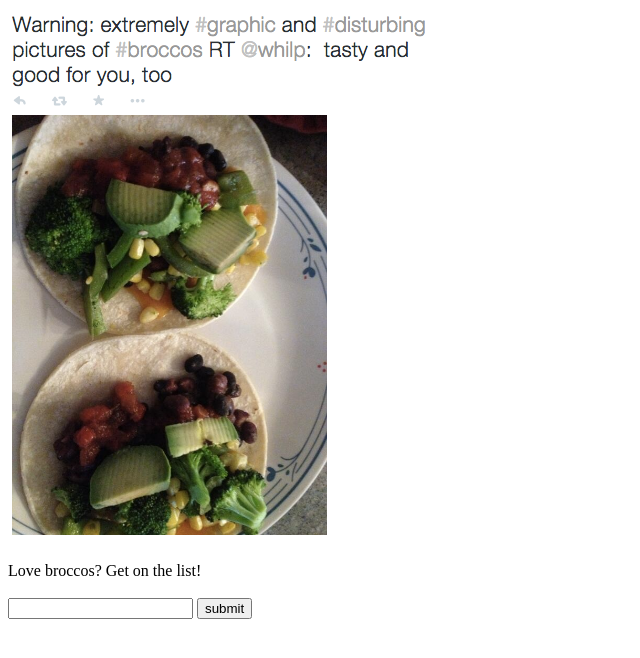
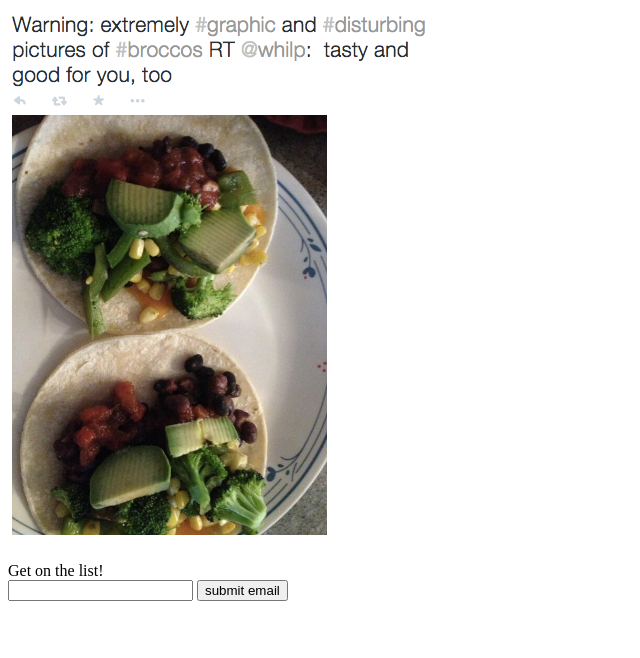
Before and after one commit to cjohnkim/broccos, a plain HTML site: page index.html in a window 1280 px wide. Shown: the whole page, without its empty margins (0-640 px from the left). Drawn offline with Linux system fonts and the light colour scheme.

Commit message:
remove words

```diff
--- a/index.html
+++ b/index.html
@@ -5,13 +5,12 @@
 		<img src="/img/broccos.jpg">
 		<br>
 		<br>
-		Love broccos? Get on the list!
-		<br>
+		Get on the list!
 		<br>
 		<form action="https://getsimpleform.com/messages?form_api_token=84493cf930cc37f5fad2fe912ad7c9c6" method="post">
   		<input type='hidden' name='redirect_to' value='http://www.broccos.com/thanks.html' />
 		  <input type='text' name='contact' />
-		  <input type='submit' value='submit' />
+		  <input type='submit' value='submit email' />
 		</form>
 	</body>
 </html>
```
